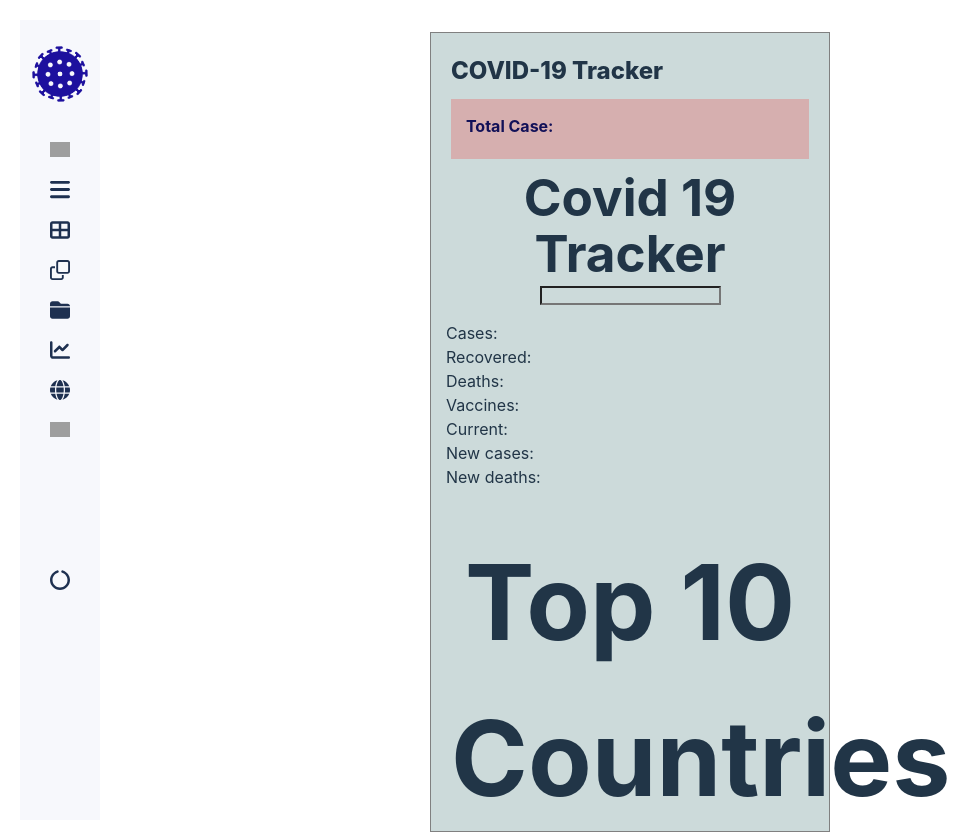
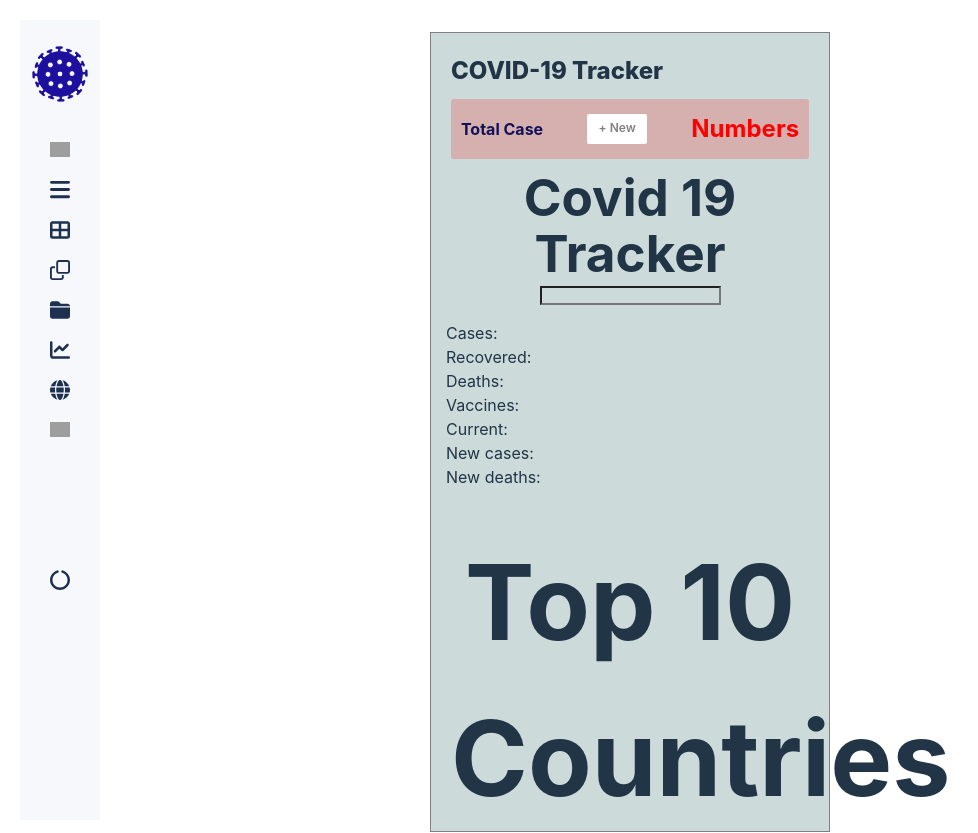
Before and after one commit to Pandemic-Pioneers/CovidTrucker, a React (Vite) app: page /trackercero in a window 1280 px wide. Shown: the top 833 px of the page, without its empty margins (10-988 px from the left). Built offline with nearby package versions, Linux system fonts and the light colour scheme; no server answers; grey boxes are pictures that could not be loaded.

Commit message:
ColorData Atom Finished

```diff
--- a/src/components/atoms/ColorData.jsx
+++ b/src/components/atoms/ColorData.jsx
@@ -6,7 +6,11 @@ const ColorData = () => {
   return (
     <>
     <div className='colorData_Background'>
-      <h4 className='colorData_Text'>Total Case: </h4>
+      <h4 className='colorData_Text'>Total Case</h4>
+      <div className='colorData_NewCases'>
+        <p>+ New</p>
+      </div>
+      <h2 className='colorData_Numbers'> Numbers </h2>
 
     </div>
     <CovidData />
--- a/src/components/atoms/colordata.css
+++ b/src/components/atoms/colordata.css
@@ -11,10 +11,37 @@ div.colorData_Background {
     background-color: #FF000033;
     opacity: 1;
     margin: 10px auto;
+    display: inline-flex;
+    padding: 10px;
+    align-items: center;
+    justify-content: space-between;
+    transition: transform .2s;
+    border-radius: 3px;
+}
+.colorData_Background:hover {
+   outline: solid red 2px;
+   transform: scale(1.08);
 }
 
  .colorData_Text {
-    text-align: left;
-    padding: 15px;
     color: #121158;
  }
+
+ .colorData_NewCases{
+    background-color: white;
+    width: 60px;
+    height: 30px;
+    color: grey;
+    border-radius: 2px;
+    font-size: 12px;
+}
+.colorData_NewCases p{
+    margin-top: 5px;
+    font-weight: 600;
+}
+
+
+ .colorData_Numbers {
+    color: rgb(255,0,0);
+
+ }
```
